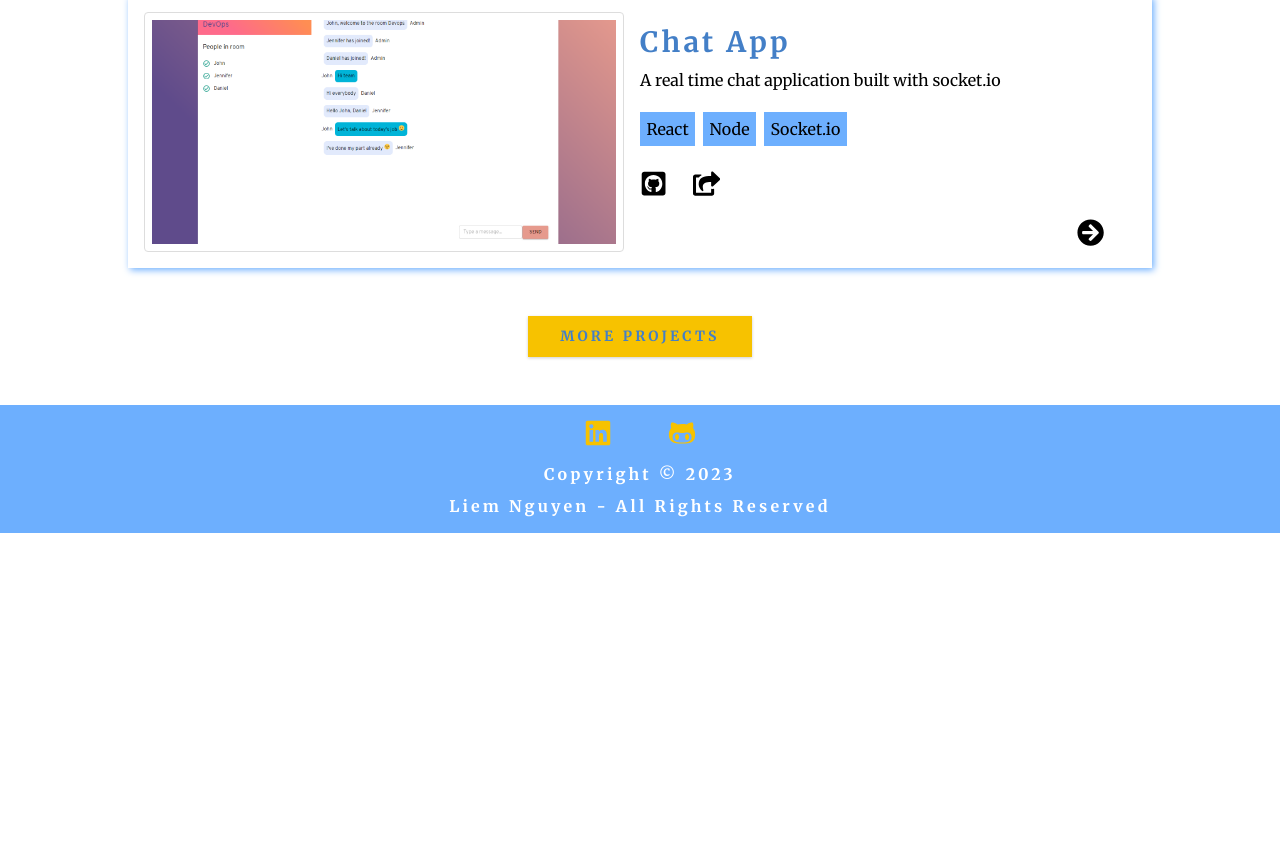
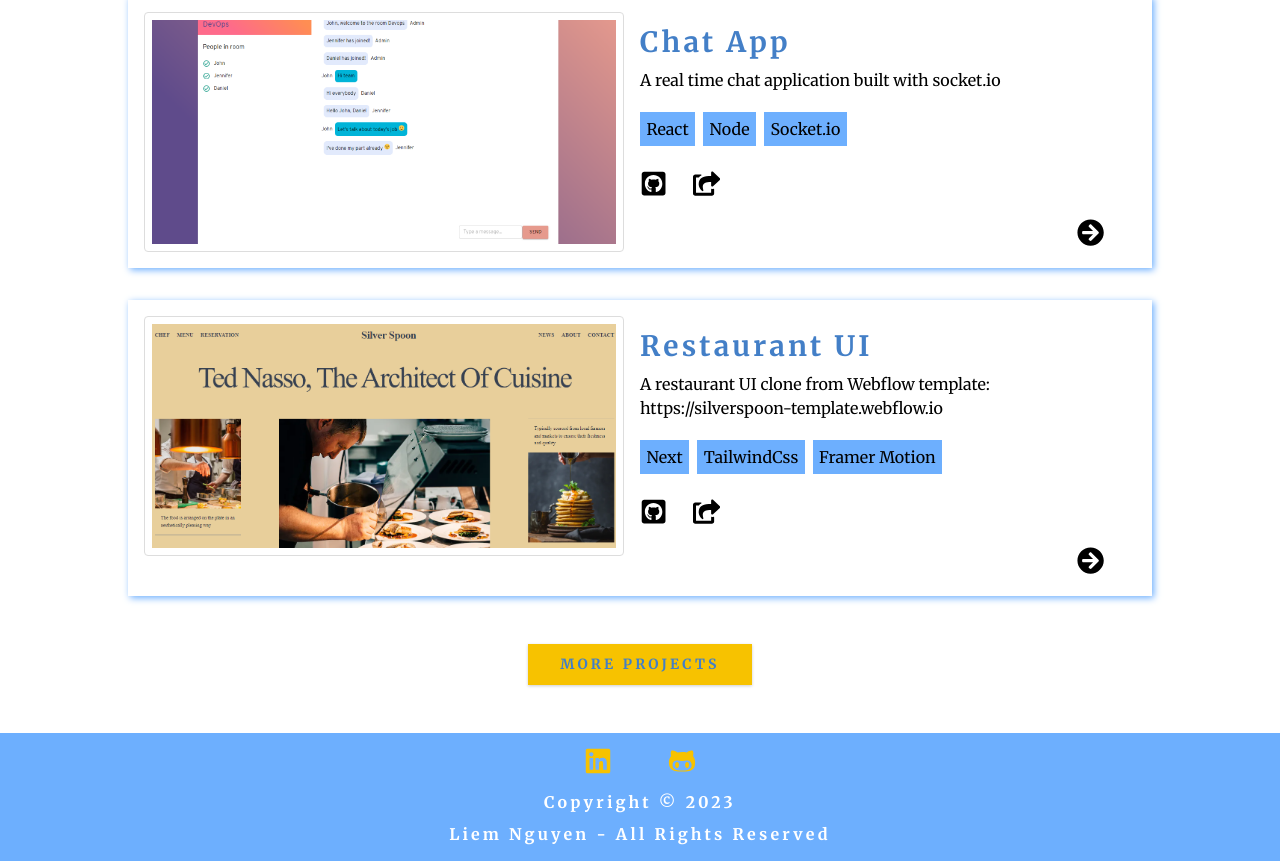
Before and after one commit to daniel-liemng/my_portfolio_next, a Next.js app: page / in a window 1280 px wide. Shown: the part 2883-3744 px from the top of the page. Before the commit the page ends 3416 px from the top, so only its background shows below. Built offline with nearby package versions, Linux system fonts and the light colour scheme.

Commit message:
add project restaurant ui

```diff
--- a/data/project.ts
+++ b/data/project.ts
@@ -114,6 +114,19 @@ export const projects = [
       'User can view, create, update and delete books',
     ],
   },
+  {
+    id: '8',
+    title: 'Restaurant UI',
+    slug: 'restaurant-ui',
+    url: 'https://nextrestaurant-nine.vercel.app',
+    github: 'https://github.com/daniel-liemng/restaurant_ui_next',
+    image: '/project-8.png',
+    featured: true,
+    stack: ['Next', 'TailwindCss', 'Framer Motion'],
+    desc: [
+      'A restaurant UI clone from Webflow template: https://silverspoon-template.webflow.io',
+    ],
+  },
   // {
   //   id: '1',
   //   title: '',
```
Also changed, not shown: public/project-8.png (added).
